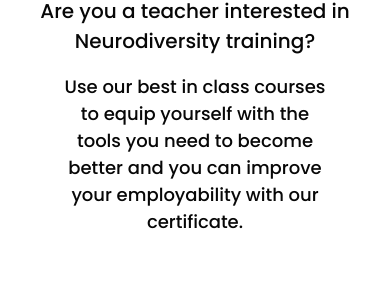
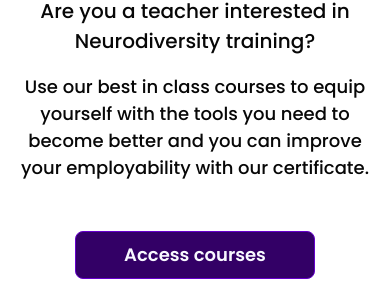
Before and after one commit to shademel/neurostudy-portal, a Next.js app: page / in a window 390 px wide. Shown: the part 387-670 px from the top of the page. Built offline with nearby package versions, Linux system fonts and the light colour scheme.

Commit message:
remove extra margin from teracher body text section

```diff
--- a/src/app/components/teacherSection/teacher.module.css
+++ b/src/app/components/teacherSection/teacher.module.css
@@ -27,8 +27,8 @@
     justify-content: center;
   }
   .teacherBodyText {
-    width: 70vw;
     margin-bottom: 30px;
+    padding: 0px 10px;
   }
   .accessButton {
     width: 15rem;
```
